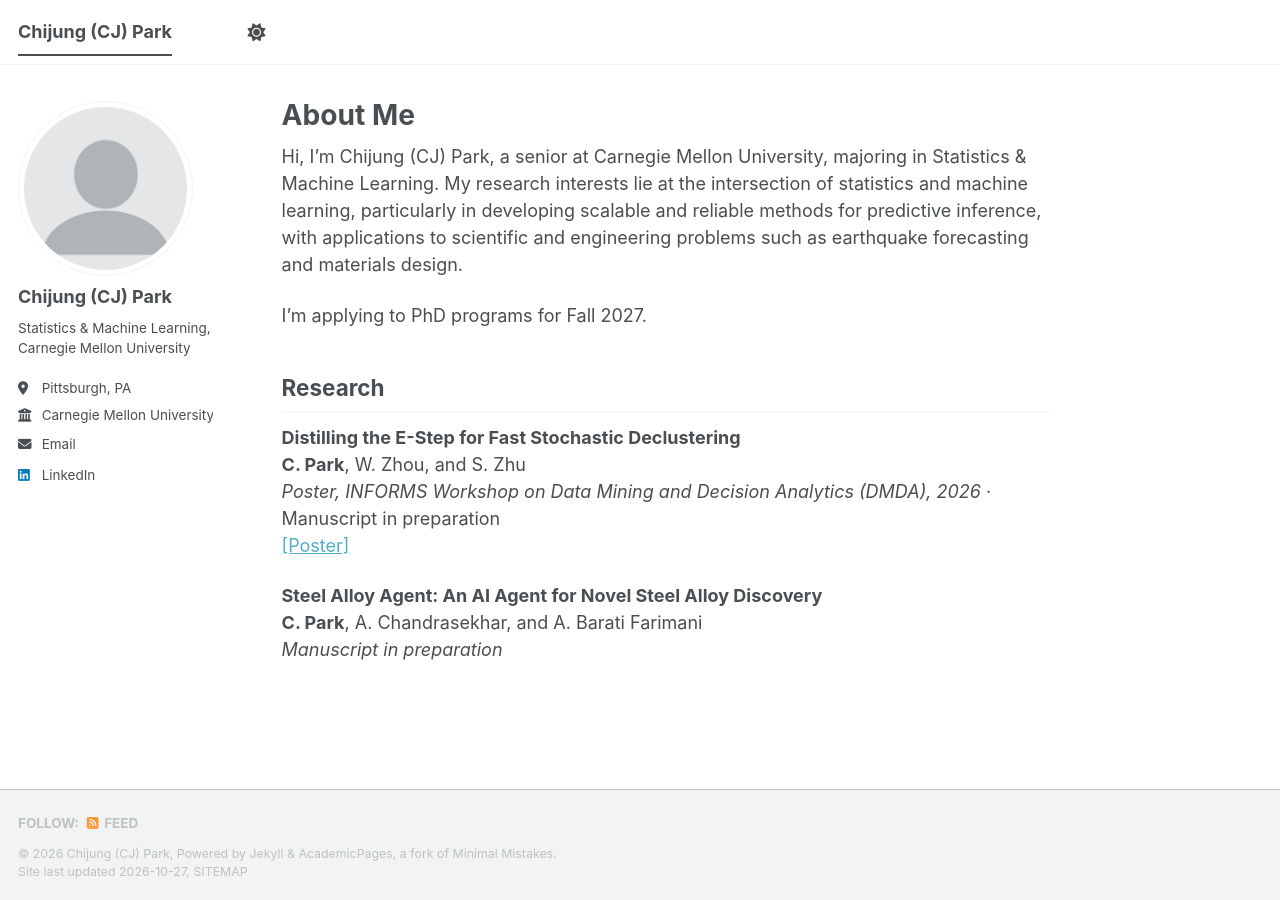
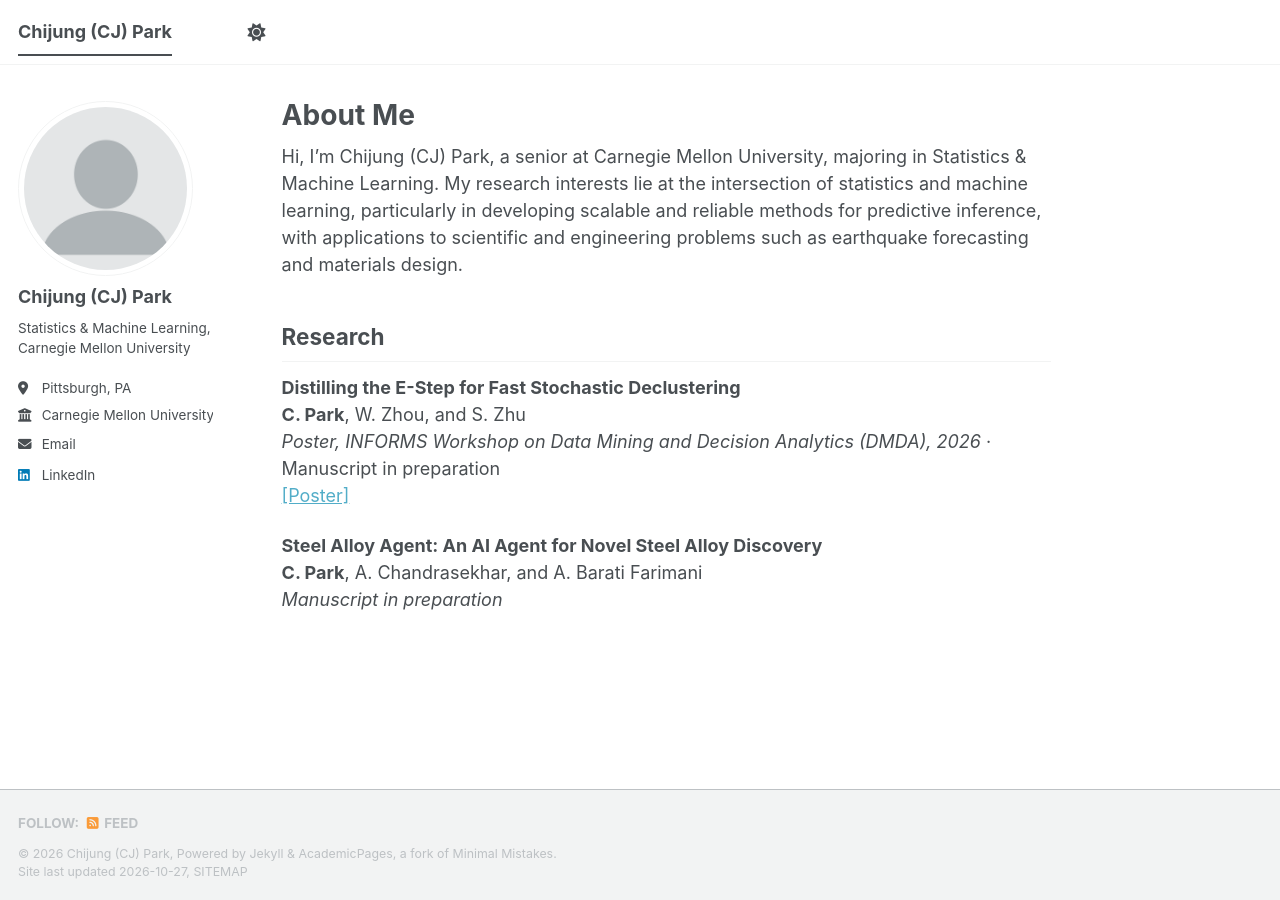
Before and after one commit to cjmpark/cjmpark.github.io, a Jekyll site: the page built from _pages/about.md, in a window 1280 px wide. Built offline with Jekyll 4.4.1, drawn with Linux system fonts in a browser that asks for light colours; a script bundle is joined from its source files by our own code; a style sheet for code colours, icons or effects is not loaded.

Commit message:
edits
Removed the statement about applying to PhD programs.

```diff
--- a/_pages/about.md
+++ b/_pages/about.md
@@ -9,8 +9,6 @@ redirect_from:
 
 Hi, I'm Chijung (CJ) Park, a senior at Carnegie Mellon University, majoring in Statistics & Machine Learning. My research interests lie at the intersection of statistics and machine learning, particularly in developing scalable and reliable methods for predictive inference, with applications to scientific and engineering problems such as earthquake forecasting and materials design.
 
-I'm applying to PhD programs for Fall 2027.
-
 ## Research
 
 **Distilling the E-Step for Fast Stochastic Declustering**
```
